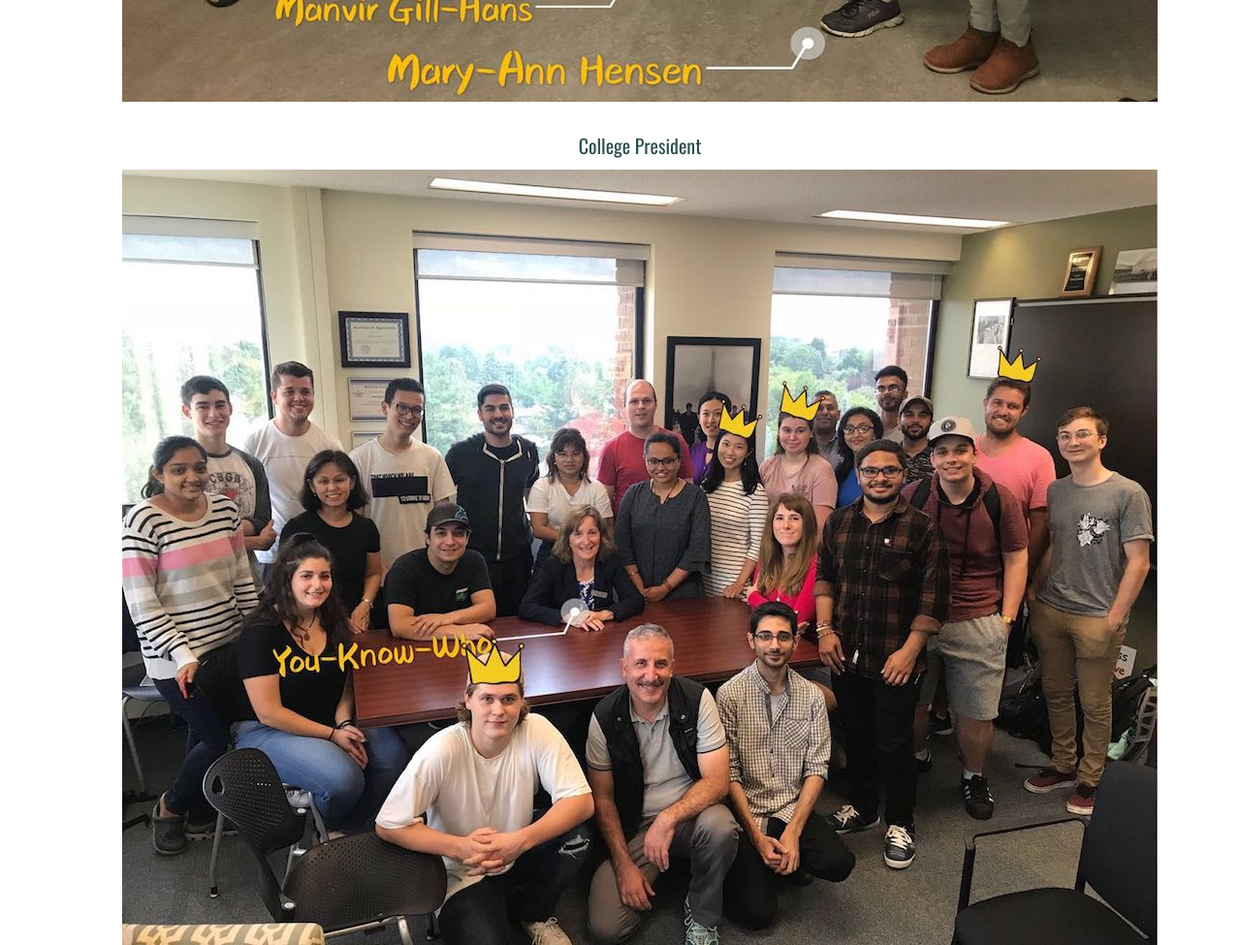
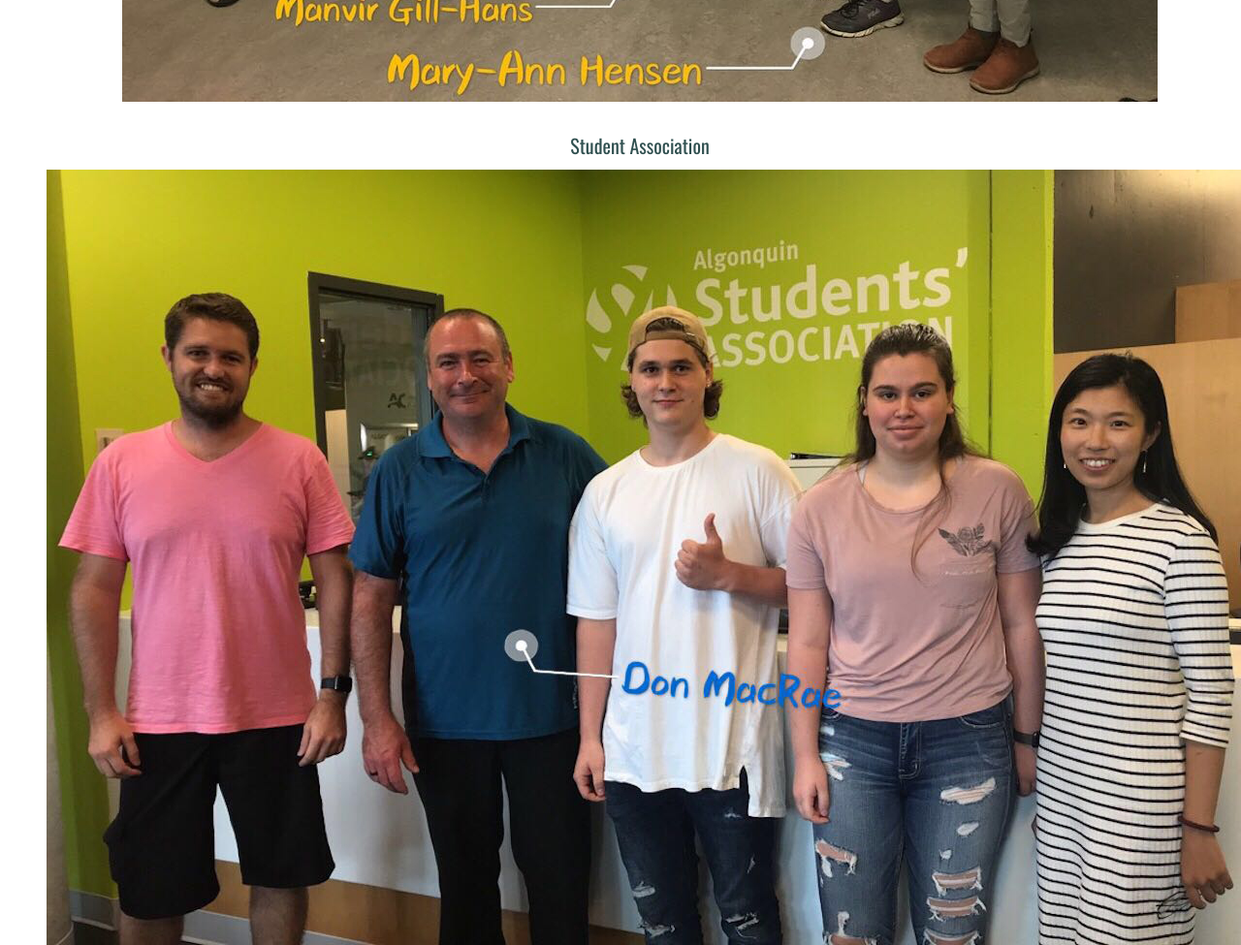
Before and after one commit to Joyce84/Selfie-Discovery, a plain HTML site: page index.html in a window 1280 px wide. Shown: the part 980-1955 px from the top of the page at 97% size. Drawn offline with nearby package versions, Linux system fonts and the light colour scheme.

```diff
--- a/index.html
+++ b/index.html
@@ -26,8 +26,10 @@
                     <img src="IMG/492122638.jpg" alt="Counselling Services">
                 </picture>
             </li>
-            <li>
-                <picture></picture>
+            <li>Student Association
+                <picture>
+                    <img src="IMG/37232407.jpg" alt="Student Association">
+                </picture>
             </li>
             <li>College President
                 <picture>
```
Also changed, not shown: IMG/37232407.jpg (added), 1 other file.
